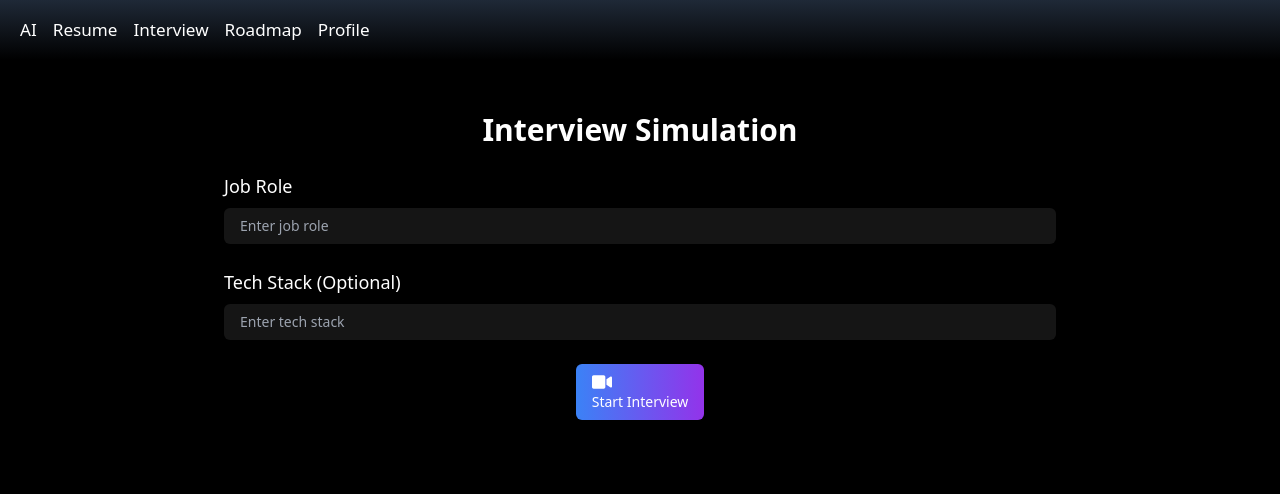
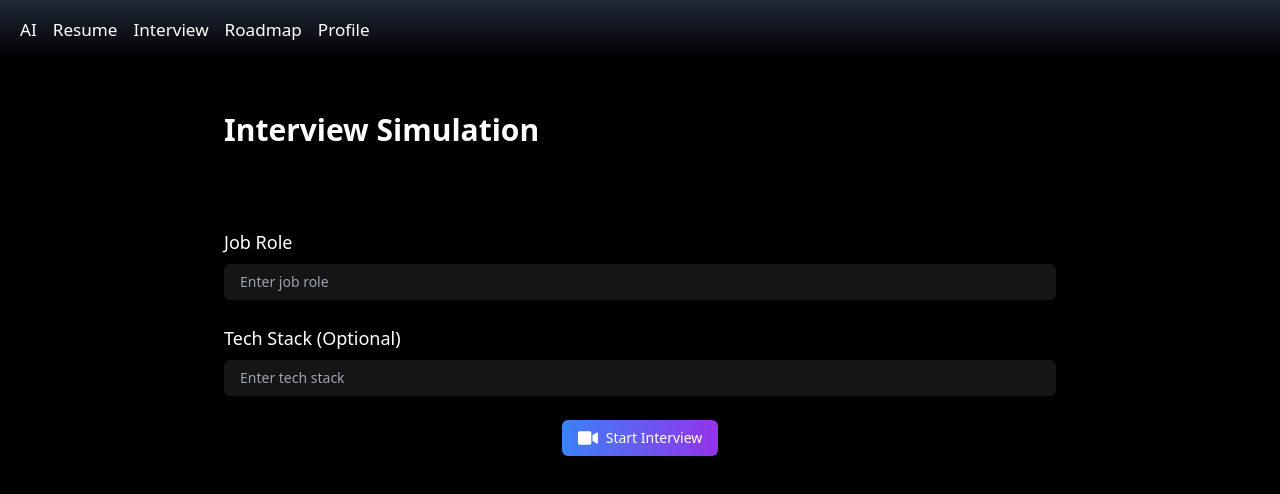
Before and after one commit to Anurag-Gaddamwar/CypherAI, a Next.js app: page /interview in a window 1280 px wide. Shown: the top 494 px of the page. Built offline with nearby package versions, Linux system fonts and the light colour scheme.

Commit message:
Update interview.jsx

```diff
--- a/pages/interview.jsx
+++ b/pages/interview.jsx
@@ -12,7 +12,7 @@ const InterviewSimulation = () => {
   const [loading, setLoading] = useState(false);
   const [error, setError] = useState('');
   const [currentQuestion, setCurrentQuestion] = useState('');
-  const [showInterview, setShowInterview] = useState(false); // State to control interview section visibility
+  const [showInterview, setShowInterview] = useState(false);
   const videoRef = useRef(null);
   const localStreamRef = useRef(null);
   const peerConnectionRef = useRef(null);
@@ -80,9 +80,8 @@ const InterviewSimulation = () => {
 
   const startRecording = () => {
     setRecording(true);
-    setShowInterview(true); // Show interview section
+    setShowInterview(true);
     setError('');
-    // Fetch initial question from server
     axios.get(`${process.env.REACT_APP_API_URL}/get-question`)
       .then(response => {
         setCurrentQuestion(response.data.question);
@@ -94,7 +93,6 @@ const InterviewSimulation = () => {
 
   const stopRecording = () => {
     setRecording(false);
-    // Notify the server to end the interview
     axios.post(`${process.env.REACT_APP_API_URL}/end-interview`)
       .then(response => {
         setFeedback(response.data.feedback);
@@ -118,8 +116,7 @@ const InterviewSimulation = () => {
       <div className="container mx-auto mt-20 p-6 rounded-lg shadow-lg w-full max-w-4xl">
         {!showInterview ? (
           <>
-            <h1 className="text-3xl font-semibold mb-6 text-center">Interview Simulation</h1>
-
+            <h1 className="text-3xl font-semibold mb-20">Interview Simulation</h1>
             <div className="mb-6">
               <label className="block text-lg font-medium mb-2">Job Role</label>
               <input
@@ -130,9 +127,8 @@ const InterviewSimulation = () => {
                 className="w-full px-4 py-2 bg-[#151515] rounded-md text-white"
               />
             </div>
-
             <div className="mb-6">
-              <label className="block text-lg font-medium mb-2">Tech Stack (Optional)</label>
+              <label className="block text-lg font-medium mb-2">Tech Stack <span className="font-thin">(Optional)</span></label>
               <input
                 type="text"
                 value={techStack}
@@ -141,47 +137,48 @@ const InterviewSimulation = () => {
                 className="w-full px-4 py-2 bg-[#151515] rounded-md text-white"
               />
             </div>
-
-
             <div className='flex flex-col items-center mb-8'>
-          <button onClick={startRecording}
-            className={`bg-gradient-to-r from-blue-500 items-center to-purple-600 text-white px-4 py-2 rounded-md transition transform duration-300 hover:scale-110`}
-
-
+              <button onClick={startRecording} disabled={!jobRole}
+                className="flex space-x-2 mb-10 bg-gradient-to-r from-blue-500 items-center to-purple-600 text-white px-4 py-2 rounded-md transition transform duration-300 hover:scale-110"
               >
                 <FaVideo className="text-xl" />
-            Start Interview
+                <span>Start Interview</span>
               </button>
             </div>
           </>
         ) : (
           <>
             {/* Interview section */}
-            <div className="flex flex-col items-center mb-8">
-              <div className="w-full h-32 overflow-y-scroll bg-[#151515] text-white mb-4 p-4 rounded-md border-[0.5px] border-[#151515]">
-                <p className="text-lg">{currentQuestion || 'Waiting for question...'}</p>
+            <div className="flex flex-col lg:flex-row lg:space-x-4 lg:space-y-0 space-y-4 mb-8">
+<div className="w-full h-32 overflow-auto hidden-scrollbar bg-[#151515] text-white mb-4 p-4 rounded-md border-[0.5px] border-[#151515] relative">
+  <div className="absolute inset-0 overflow-auto">
+    <p className="p-2">{currentQuestion || 'Waiting for question...'}</p>
   </div>
-              <video ref={videoRef} width="640" height="480" autoPlay muted className="border-[0.5px] border-[#151515] rounded-md mirrored"></video>
+</div>
+
+              <div className="flex-1 lg:w-1/2">
+                <video ref={videoRef} width="100%" autoPlay muted className="border-[0.5px] border-[#151515] rounded-md mirrored"></video>
+              </div>
+            </div>
             <div className="mt-4 flex space-x-4">
               {!recording ? (
-                  <button onClick={startRecording} className="bg-green-500 hover:bg-green-600 text-white px-4 py-2 rounded-md flex items-center space-x-2 mb-10">
+                <button onClick={startRecording} className="flex space-x-2 mb-10 bg-gradient-to-r from-blue-500 items-center to-purple-600 text-white px-4 py-2 rounded-md transition transform duration-300 hover:scale-110">
                   <FaVideo className="text-xl" />
-                    <span>Start Interview</span>
+                  <span> Start Interview</span>
                 </button>
               ) : (
-                  <button onClick={stopRecording} className="bg-red-500 hover:bg-red-600 text-white px-4 py-2 rounded-md flex items-center space-x-2 mb-10">
+                <button onClick={stopRecording} className="bg-red-500 relative hover:bg-red-800 flex space-x-2 mb-10 items-center text-white px-4 py-2 rounded-md transition transform duration-300 hover:scale-110">
                   <FaStop className="text-xl" />
                   <span>Stop Interview</span>
                 </button>
               )}
             </div>
             {error && (
-                <div className="mt-4 text-red-500 flex items-center space-x-2">
+              <div className="mt-4 text-red-500 flex items-center mx-auto space-x-2">
                 <AiOutlineWarning className="text-xl" />
                 <span>{error}</span>
               </div>
             )}
-            </div>
           </>
         )}
 
```
Lines whose indentation alone changed are shown as unchanged.
